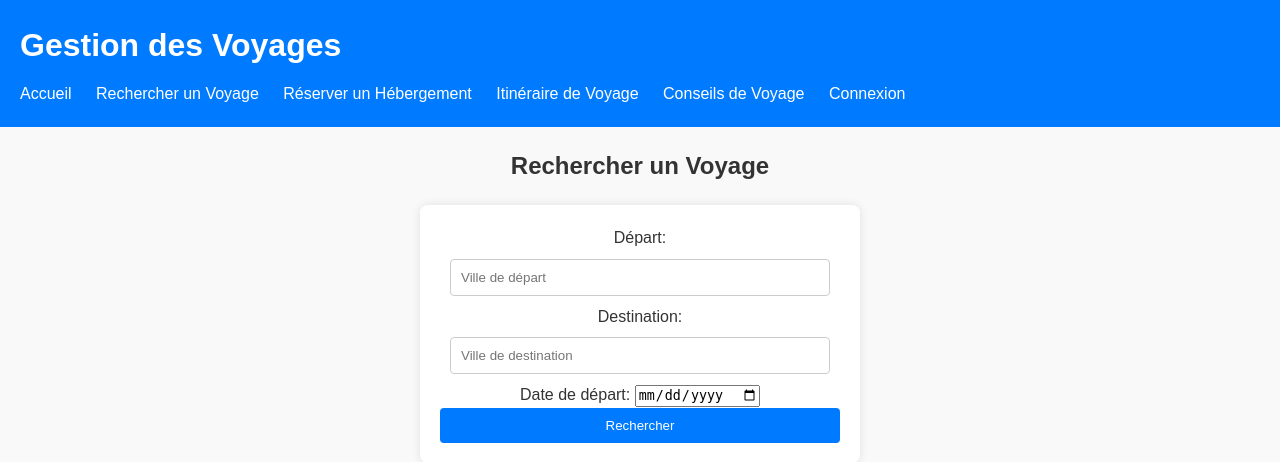
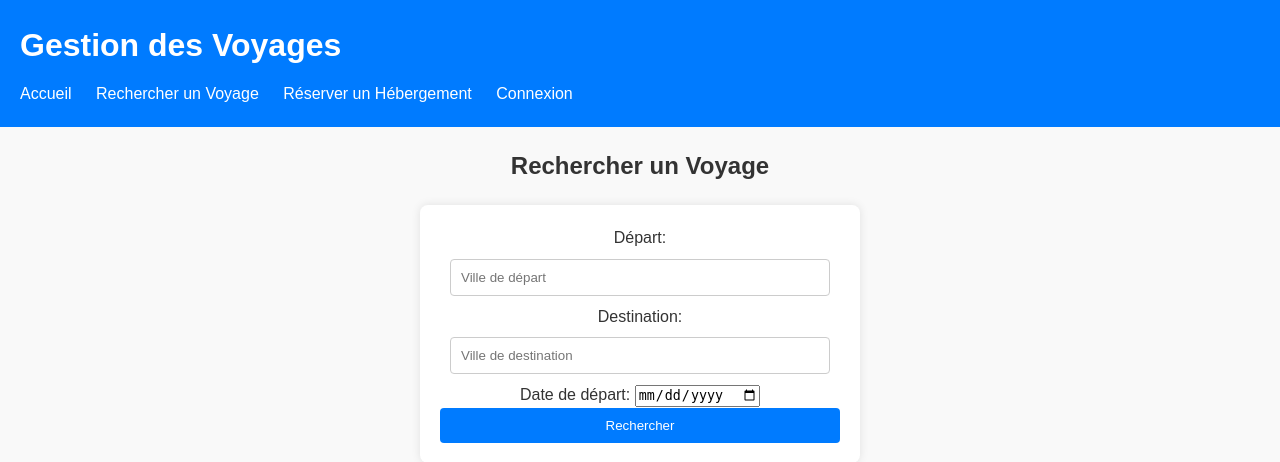
Before and after one commit to sachamorlat/sacha-projet-django, a Django app: page /myapp1/ in a window 1280 px wide. Shown: the top 462 px of the page. Run offline with Django 5.2, Linux system fonts and the light colour scheme.

Commit message:
remove some depracated features from navbar

```diff
--- a/projetDjango/myapp1/templates/registration/navbar.html
+++ b/projetDjango/myapp1/templates/registration/navbar.html
@@ -7,8 +7,6 @@
       <li>
         <a href="{% url 'reserver_voyage' 1 %}">Réserver un Hébergement</a>
       </li>
-      <li><a href="#">Itinéraire de Voyage</a></li>
-      <li><a href="#">Conseils de Voyage</a></li>
     {% if user.is_authenticated %}
     <li><a href="{% url 'logout' %}">Déconnexion</a></li>
     {% else %}
```
